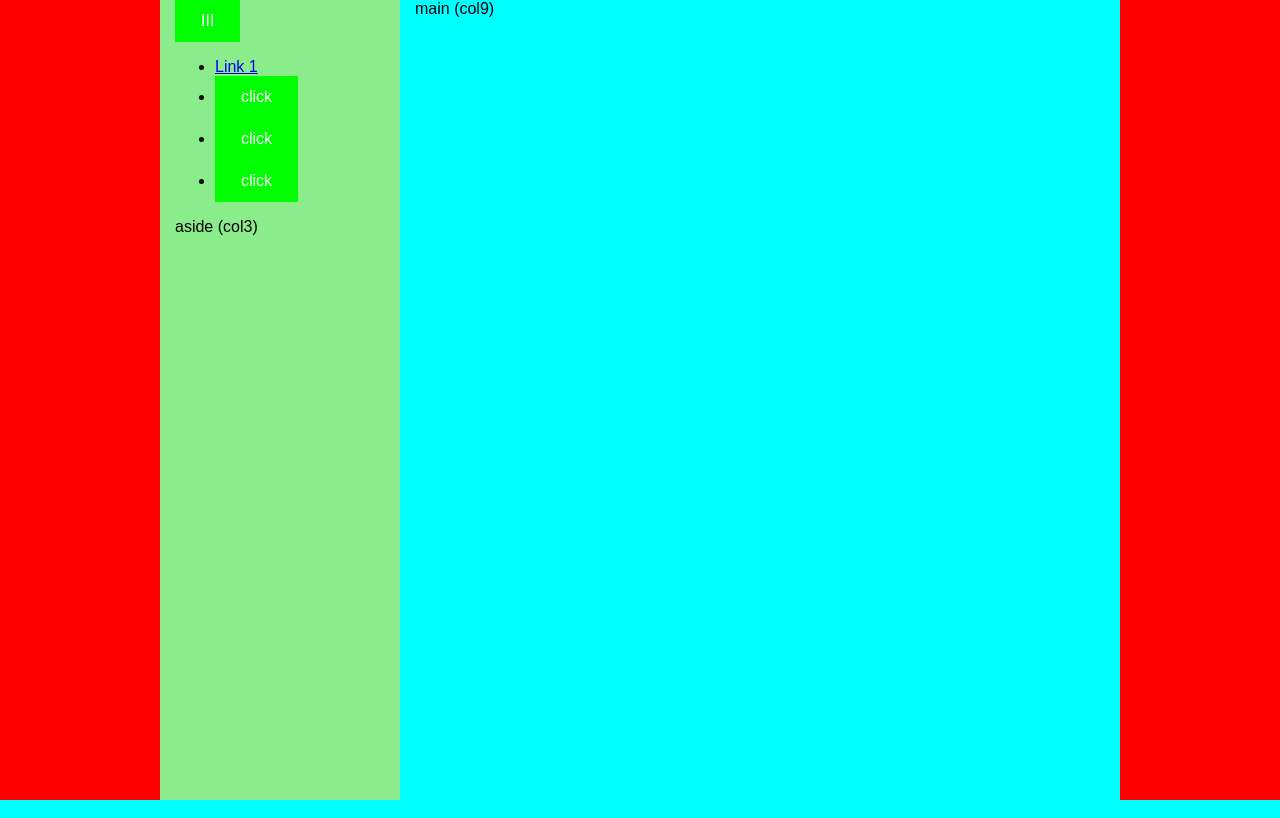
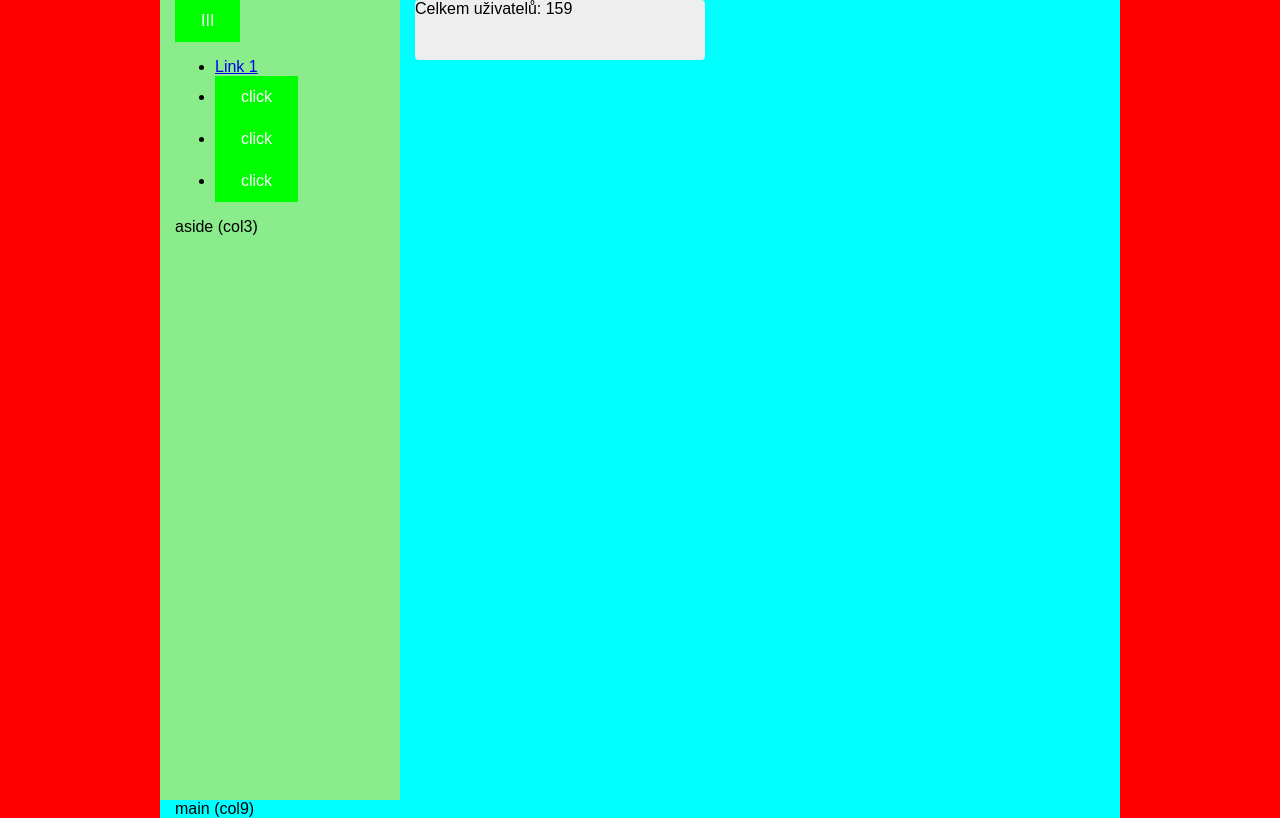
Before and after one commit to Kuba129cz/Cestovni_kancelar, a PHP site: page / in a window 1280 px wide. Run offline with PHP 8.4, Linux system fonts and the light colour scheme; style sheets or scripts are compiled from the project's sources.

Commit message:
ticketbox

```diff
--- /dev/null
+++ b/app/components/ticketBox.inc.php
@@ -0,0 +1,5 @@
+<div class="col-4">
+    <div class="ticketBox">
+    Celkem uživatelů: 159
+</div>
+</div>
--- a/app/page/dashboard.php
+++ b/app/page/dashboard.php
@@ -7,9 +7,12 @@
       <div class="row">
       <?php include __DIR__.'/../includes/layout/aside.inc.php'; ?>
 
+      <?php include __DIR__.'/../components/ticketBox.inc.php'; ?>
+
         <main class="col-9">main (col9)</main>
       </div>
     </div>
   </body>
   <?php include __DIR__.'/../includes/parts/footer.inc.php'; ?>
+  <?php include __DIR__.'/../includes/parts/scripts.inc.php'; ?>
 </html>
--- /dev/null
+++ b/app/scss/components/_ticketBox.scss
@@ -0,0 +1,5 @@
+.ticketBox {
+  height: 60px;
+  background-color: #eee;
+  border-radius: 0.4rem;
+}
--- a/app/scss/style.scss
+++ b/app/scss/style.scss
@@ -4,7 +4,9 @@
 @import 'base/typography';
 @import 'layout/grid';
 @import 'layout/aside';
+
 @import 'components/button';
+@import 'components/ticketBox';
 
 body {
   background: red;
```
